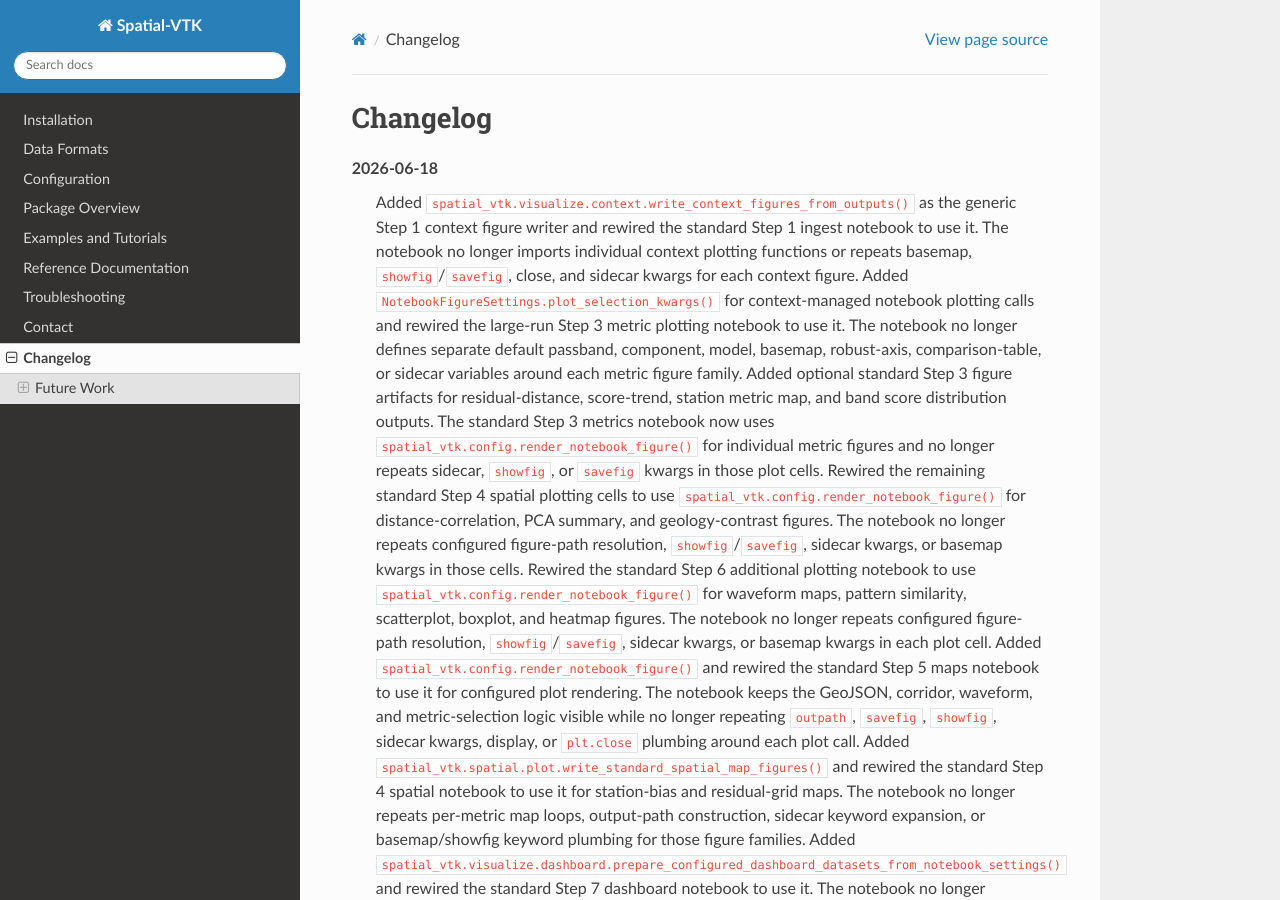
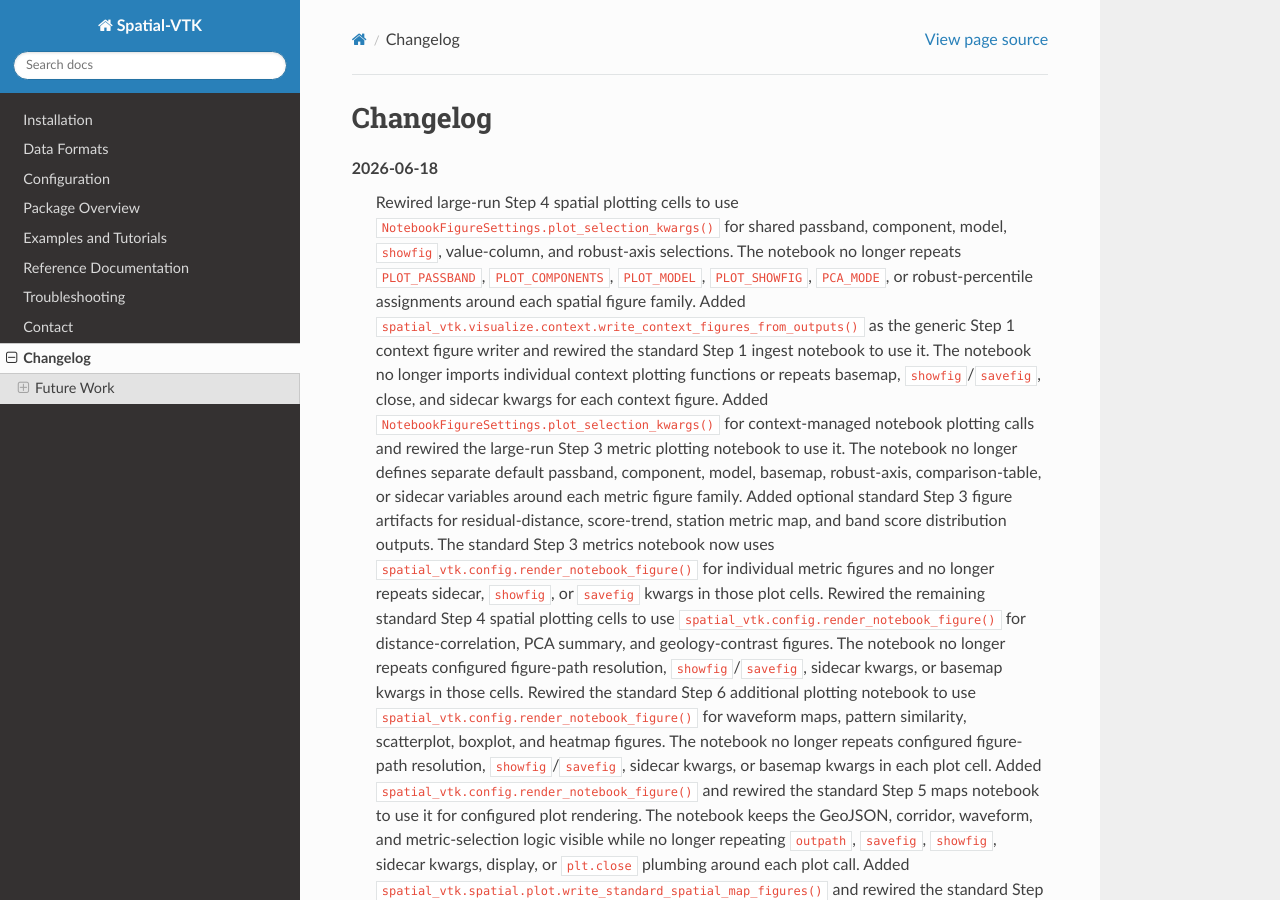
Before and after one commit to bcbirkel/spatial-vtk, a Sphinx documentation site: the page built from docs/changelog.rst, in a window 1280 px wide and 900 px high. Built offline with Sphinx 7.4.7 and the Read the Docs theme 3.1.0, drawn with Linux system fonts in a browser that asks for light colours.

Commit message:
Use spatial plot selection helper in step 4

```diff
--- a/docs/changelog.rst
+++ b/docs/changelog.rst
@@ -2,6 +2,12 @@ Changelog
 =========
 
 2026-06-18
+   Rewired large-run Step 4 spatial plotting cells to use
+   ``NotebookFigureSettings.plot_selection_kwargs()`` for shared passband,
+   component, model, ``showfig``, value-column, and robust-axis selections.
+   The notebook no longer repeats ``PLOT_PASSBAND``, ``PLOT_COMPONENTS``,
+   ``PLOT_MODEL``, ``PLOT_SHOWFIG``, ``PCA_MODE``, or robust-percentile
+   assignments around each spatial figure family.
    Added ``spatial_vtk.visualize.context.write_context_figures_from_outputs()``
    as the generic Step 1 context figure writer and rewired the standard Step 1
    ingest notebook to use it. The notebook no longer imports individual
```
Also changed, not shown: docs/examples/large_run/step_04_large_run_spatial_statistics.ipynb, 1 other file.
